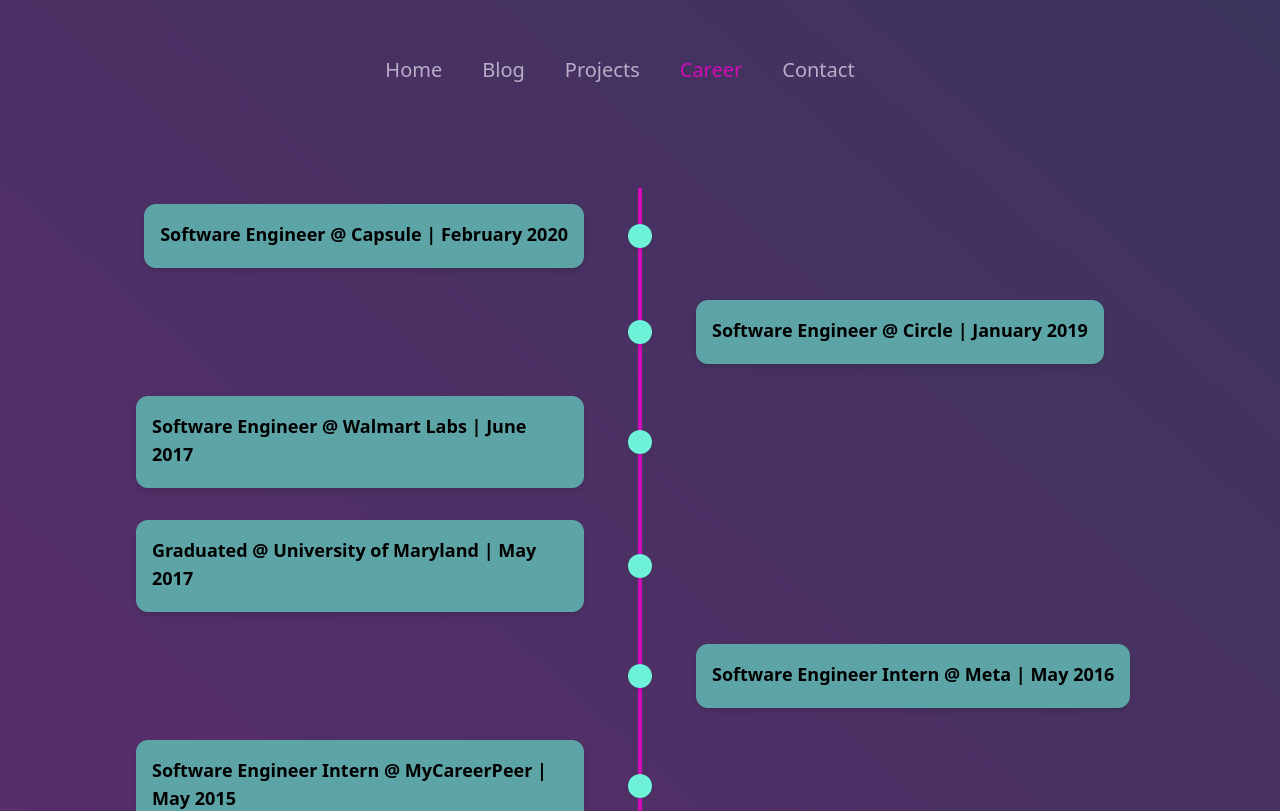
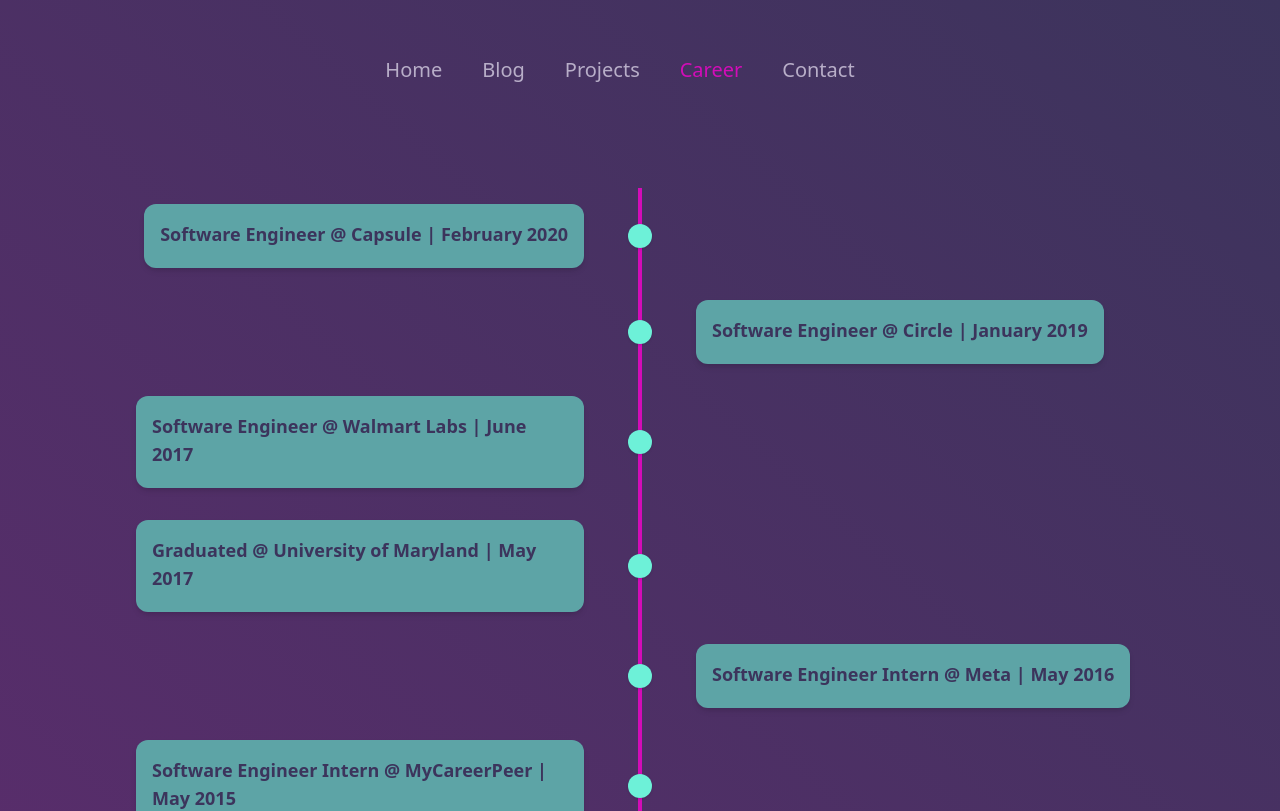
Before and after one commit to brizzbuzz/unredundant-io, a Next.js app: page /career in a window 1280 px wide. Shown: the top 811 px of the page. Built offline with nearby package versions, Linux system fonts and the light colour scheme; what tailwindcss-debug-screens would draw is missing.

Commit message:
fix: small font update

```diff
--- a/pages/career.tsx
+++ b/pages/career.tsx
@@ -69,7 +69,7 @@ const RightTimelineEntry: React.FC<TimelineEntry> = ({ title, company, date }) =
 const TimelineContentBlock: React.FC<TimelineEntry> = ({ title, company, date }) => {
   return (
     <div>
-      <p className="font-semibold text-lg mb-1">
+      <p className="font-semibold text-lg mb-1 text-backdrop">
         {title} @ {company} | {date}
       </p>
     </div>
```
